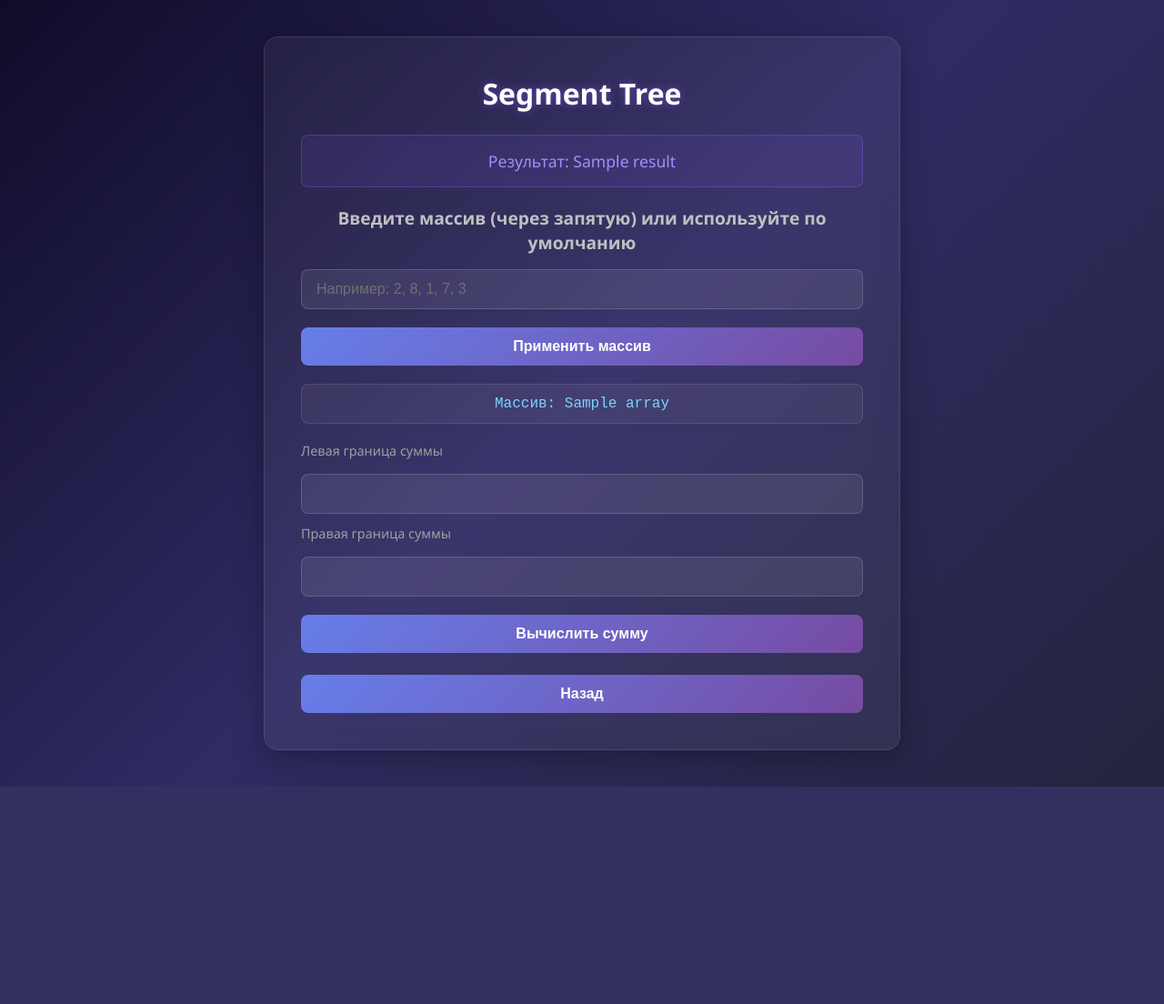
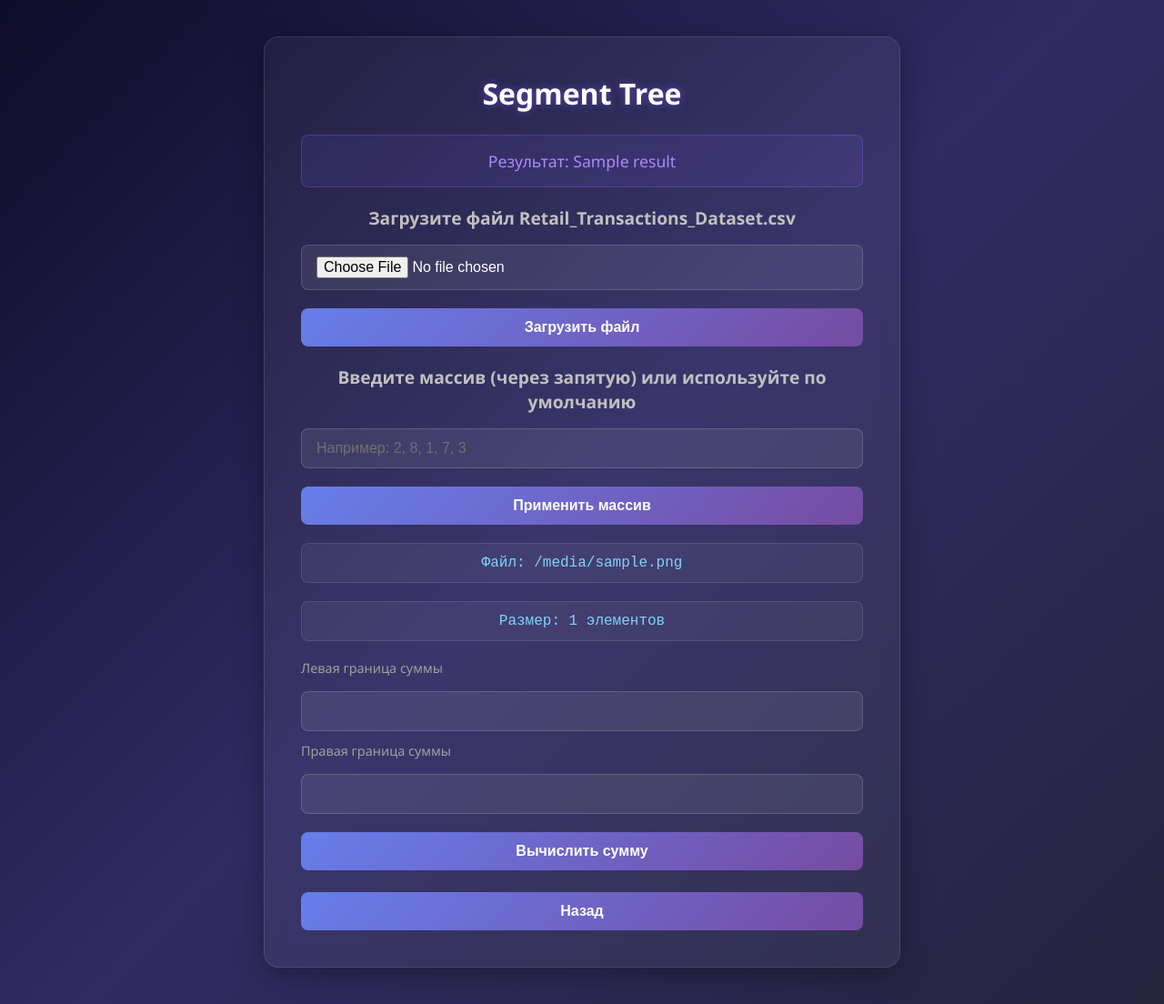
Before and after one commit to ZakFeodor/aisd-project, a FastAPI app: template templates/segmenttree.html in a window 1280 px wide. Shown: the whole page at 91% size. Before the commit the page ends 865 px from the top, so only its background shows below. Run offline with FastAPI, Linux system fonts and the light colour scheme; the template is opened without the code that fills it: most values are stand-ins (such as "Sample title", 1, 10 or a date in 2020).

Commit message:
Добавлены зависимости

```diff
--- a/app/main.py
+++ b/app/main.py
@@ -9,7 +9,7 @@ from app.auth import check_credentials, login_user, get_session, check_password,
 
 BASE_DIR = Path(__file__).resolve().parent.parent
 from app.structures import get_row, build_hash_index
-from app.structures import SegmentTree
+from app.structures import SegmentTree, build_segment_tree_from_csv
 from app.structures import pagerank
 from app.structures import smooth_sort
 
@@ -127,10 +127,36 @@ def segment_tree_result(request: Request, left: int = 0, right: int = 0):
 
     result = tree.query(left, right)
 
+    if hasattr(tree, '_from_csv'):
+        return templates.TemplateResponse(
+            request=request,
+            name='segmenttree.html',
+            context={"result": result, "csv_file": "Retail_Transactions_Dataset.csv", "size": tree.n}
+        )
+
     return templates.TemplateResponse(
         request=request,
         name='segmenttree.html',
         context={"result": result, "array": tree.array}
+    )
+
+
+@app.post("/main_page/get_segment_tree/upload")
+def segment_tree_upload(request: Request, file: UploadFile = File(...)):
+    user = require_user(request)
+    if isinstance(user, RedirectResponse):
+        return user
+    user_dir = BASE_DIR / "uploads" / user
+    user_dir.mkdir(parents=True, exist_ok=True)
+    file_path = user_dir / file.filename
+    with open(file_path, "wb") as f:
+        f.write(file.file.read())
+    tree = build_segment_tree_from_csv(str(file_path))
+    STCACHE[user] = tree
+    return templates.TemplateResponse(
+        request=request,
+        name='segmenttree.html',
+        context={"csv_file": file.filename, "size": tree.n}
     )
 
 
@@ -142,8 +168,30 @@ def segment_tree_page(request: Request):
 
     tree = STCACHE.get(user)
     if tree is None:
-        tree = SegmentTree(DEFAULT_ARRAY)
-        STCACHE[user] = tree
+        file_path = BASE_DIR / "uploads" / user / "Retail_Transactions_Dataset.csv"
+        if file_path.exists():
+            tree = build_segment_tree_from_csv(str(file_path))
+            STCACHE[user] = tree
+            return templates.TemplateResponse(
+                request=request,
+                name='segmenttree.html',
+                context={"csv_file": "Retail_Transactions_Dataset.csv", "size": tree.n}
+            )
+        else:
+            tree = SegmentTree(DEFAULT_ARRAY)
+            STCACHE[user] = tree
+            return templates.TemplateResponse(
+                request=request,
+                name='segmenttree.html',
+                context={"array": DEFAULT_ARRAY}
+            )
+
+    if hasattr(tree, '_from_csv'):
+        return templates.TemplateResponse(
+            request=request,
+            name='segmenttree.html',
+            context={"csv_file": "Retail_Transactions_Dataset.csv", "size": tree.n}
+        )
 
     return templates.TemplateResponse(
         request=request,
--- a/app/structures/__init__.py
+++ b/app/structures/__init__.py
@@ -1,4 +1,4 @@
 from .hashmap import MyHashMap, build_hash_index, get_row
-from .segment_tree import SegmentTree
+from .segment_tree import SegmentTree, build_segment_tree_from_csv
 from .pagerank import pagerank
 from .smoothsort import smooth_sort
--- a/templates/segmenttree.html
+++ b/templates/segmenttree.html
@@ -11,6 +11,13 @@
 {% if result %}
     <div class="result-box">Результат: {{ result }}</div>
 {% endif %}
+<h2>Загрузите файл Retail_Transactions_Dataset.csv</h2>
+<form action="/main_page/get_segment_tree/upload" method="post" enctype="multipart/form-data">
+    <div class="form-group">
+        <input type="file" name="file" required>
+    </div>
+    <button type="submit">Загрузить файл</button>
+</form>
 <h2>Введите массив (через запятую) или используйте по умолчанию</h2>
 <form action="/main_page/get_segment_tree" method="post">
     <div class="form-group">
@@ -18,7 +25,13 @@
     </div>
     <button type="submit">Применить массив</button>
 </form>
-{% if array %}
+{% if csv_file %}
+<div class="array-display">Файл: {{ csv_file }}</div>
+{% endif %}
+{% if size %}
+<div class="array-display">Размер: {{ size }} элементов</div>
+{% endif %}
+{% if array and not csv_file %}
 <div class="array-display">Массив: {{ array }}</div>
 {% endif %}
 <form action="/main_page/get_segment_tree/get_result" method="get">
```
Also changed, not shown: app/structures/segment_tree.py (+11 -0 lines).
